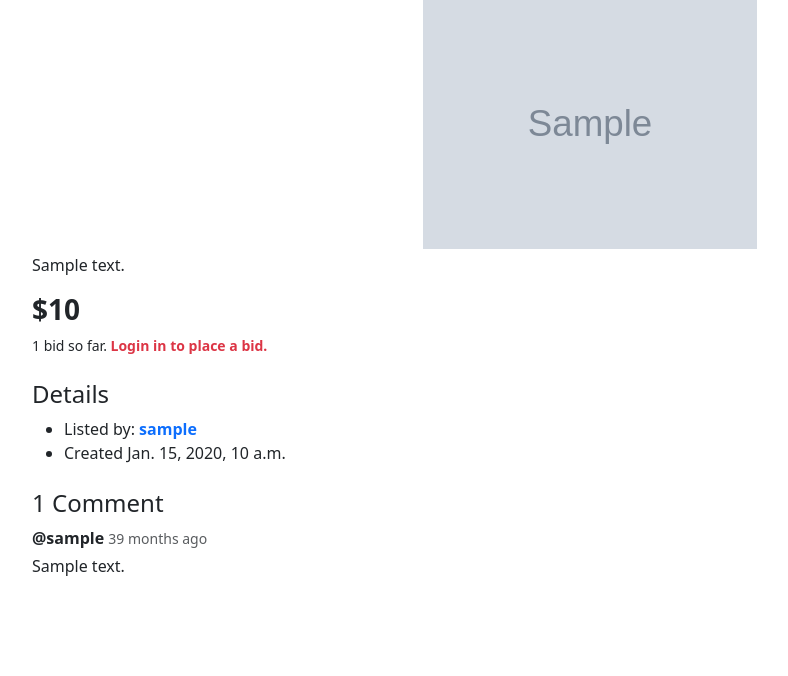
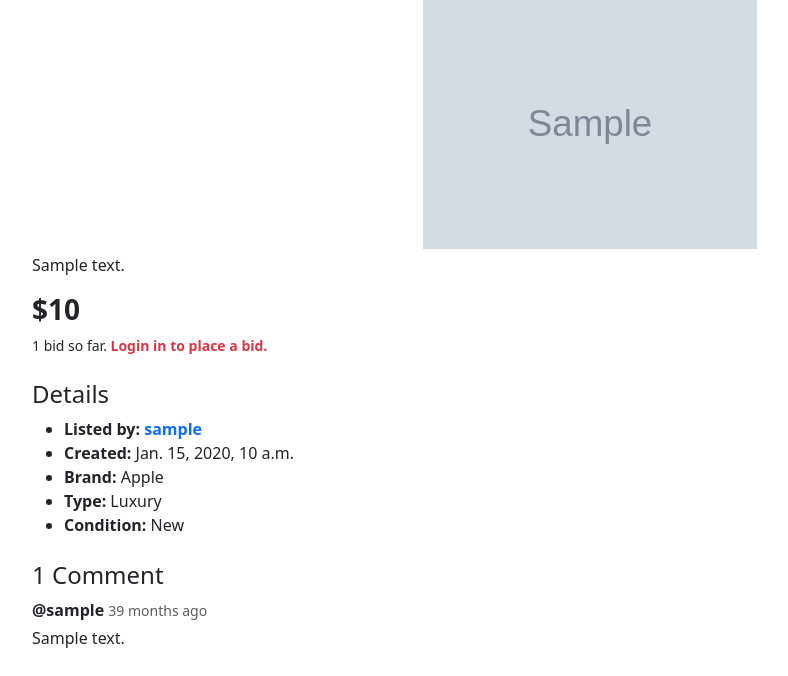
Before and after one commit to RCalvin2005/CS50Web-Commerce, a Django app: page /listing/1 in a window 1280 px wide. Shown: the part 210-886 px from the top of the page, without its empty margins (50-838 px from the left). Before the commit the page ends 786 px from the top, so only its background shows below. Run offline with Django 4.2, Linux system fonts and the light colour scheme; tables that the repository leaves empty hold one stand-in row (values such as "Sample post"); grey boxes marked "Sample" are stand-in pictures; some libraries are stand-ins or nearby versions.

Commit message:
Added categories to details in listing page

```diff
--- a/auctions/templates/auctions/listing_page.html
+++ b/auctions/templates/auctions/listing_page.html
@@ -78,8 +78,32 @@
 
         <h4 class="mt-4">Details</h4>
         <ul>
-            <li>Listed by: <a href="{% url 'user_listings' listing.seller.username %}" class="fw-bold link-underline link-underline-opacity-0 link-underline-opacity-100-hover">{{ listing.seller }}</a></li>
-            <li>Created {{ listing.date }}</li>
+            <li><span class="fw-semibold">Listed by:</span> <a href="{% url 'user_listings' listing.seller.username %}" class="fw-bold link-underline link-underline-opacity-0 link-underline-opacity-100-hover">{{ listing.seller }}</a></li>
+            <li><span class="fw-semibold">Created:</span> {{ listing.date }}</li>
+            <li>
+                <span class="fw-semibold">Brand: </span>
+                {% if listing.get_brand_display %}
+                    {{ listing.get_brand_display }}
+                {% else %}
+                    <span class="text-danger fw-semibold">Not Listed</span>
+                {% endif %}
+            </li>
+            <li>
+                <span class="fw-semibold">Type: </span>
+                {% if listing.get_type_display %}
+                    {{ listing.get_type_display }}
+                {% else %}
+                    <span class="text-danger fw-semibold">Not Listed</span>
+                {% endif %}
+            </li>
+            <li>
+                <span class="fw-semibold">Condition: </span>
+                {% if listing.get_condition_display %}
+                    {{ listing.get_condition_display }}
+                {% else %}
+                    <span class="text-danger fw-semibold">Not Listed</span>
+                {% endif %}
+            </li>
         </ul>
 
         {% comment_count listing as comment_count %}
```
